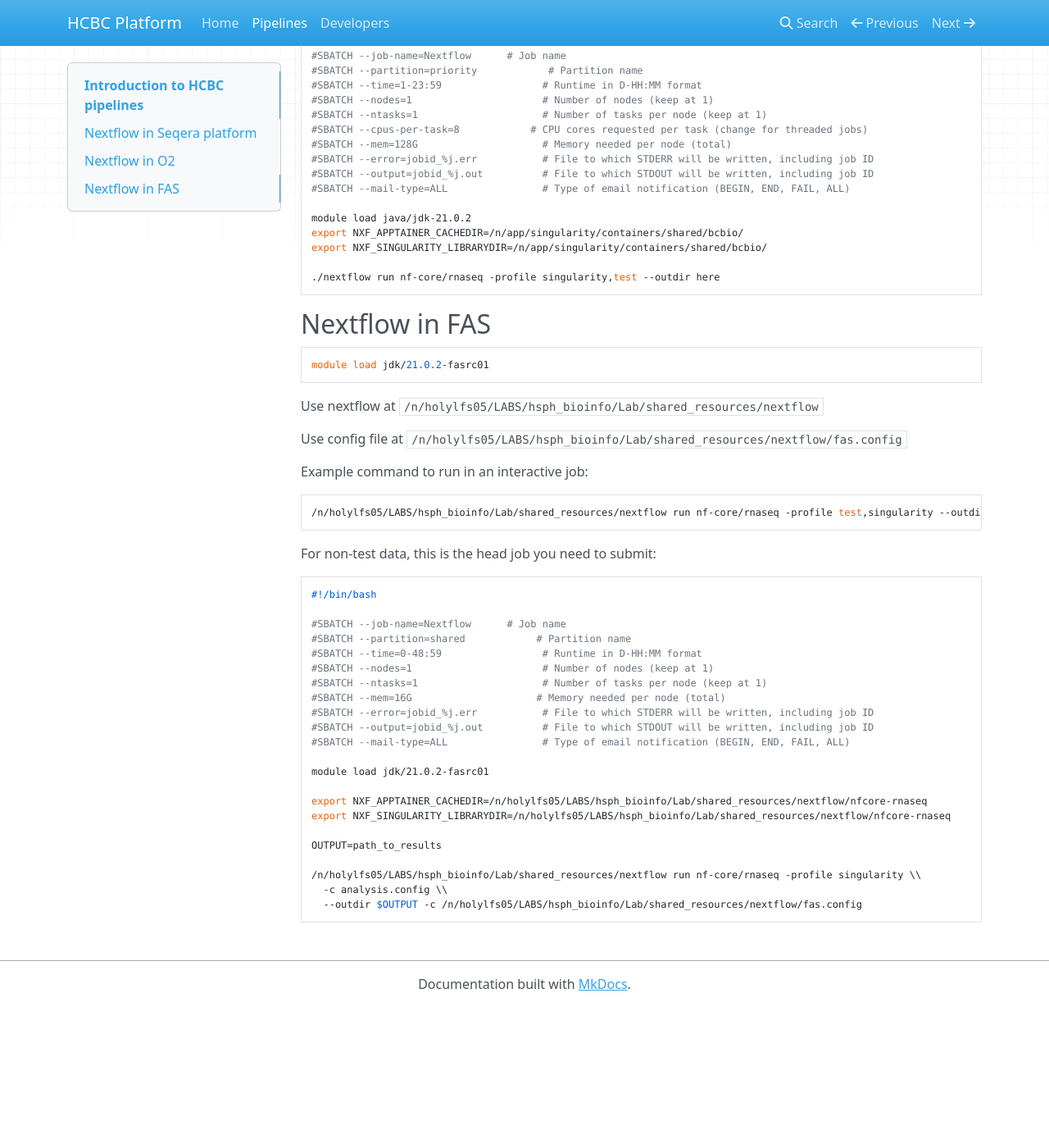
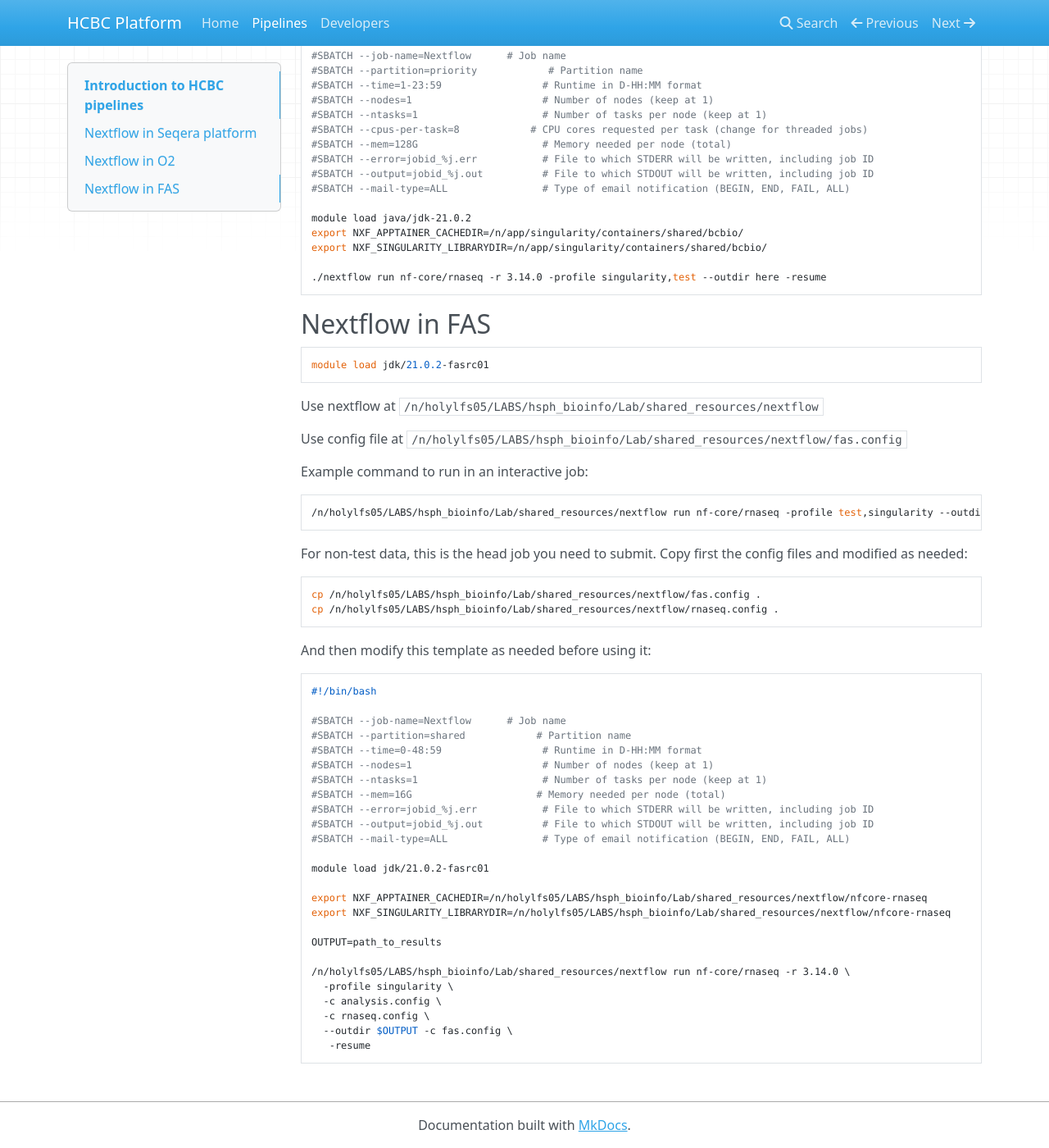
Before and after one commit to upendrabhattarai/test, an MkDocs documentation site: the page built from docs/pipelines.md, in a window 1280 px wide and 1400 px high, scrolled down 871 px. Shown: the whole window at 82% size. Built offline with MkDocs 1.6.1, drawn with Linux system fonts in a browser that asks for light colours; nearby versions of some CDN libraries; before the commit the page ends 2099 px from its top, so only the background shows below that.

````diff
--- a/docs/pipelines.md
+++ b/docs/pipelines.md
@@ -49,7 +49,7 @@ module load java/jdk-21.0.2
 export NXF_APPTAINER_CACHEDIR=/n/app/singularity/containers/shared/bcbio/
 export NXF_SINGULARITY_LIBRARYDIR=/n/app/singularity/containers/shared/bcbio/
 
-./nextflow run nf-core/rnaseq -profile singularity,test --outdir here
+./nextflow run nf-core/rnaseq -r 3.14.0 -profile singularity,test --outdir here -resume
 ```
 
 ## Nextflow in FAS
@@ -69,8 +69,14 @@ Example command to run in an interactive job:
 /n/holylfs05/LABS/hsph_bioinfo/Lab/shared_resources/nextflow run nf-core/rnaseq -profile test,singularity --outdir tmp -c /n/holylfs05/LABS/hsph_bioinfo/Lab/shared_resources/nextflow/fas.config
 ```
 
-For non-test data, this is the head job you need to submit:
+For non-test data, this is the head job you need to submit. Copy first the config files and modified as  needed:
 
+```
+cp /n/holylfs05/LABS/hsph_bioinfo/Lab/shared_resources/nextflow/fas.config .
+cp /n/holylfs05/LABS/hsph_bioinfo/Lab/shared_resources/nextflow/rnaseq.config .
+```
+
+And then modify this template as needed before using it:
 
 ```
 #!/bin/bash
@@ -92,7 +98,10 @@ export NXF_SINGULARITY_LIBRARYDIR=/n/holylfs05/LABS/hsph_bioinfo/Lab/shared_reso
 
 OUTPUT=path_to_results
 
-/n/holylfs05/LABS/hsph_bioinfo/Lab/shared_resources/nextflow run nf-core/rnaseq -profile singularity \\
-  -c analysis.config \\
-  --outdir $OUTPUT -c /n/holylfs05/LABS/hsph_bioinfo/Lab/shared_resources/nextflow/fas.config
+/n/holylfs05/LABS/hsph_bioinfo/Lab/shared_resources/nextflow run nf-core/rnaseq -r 3.14.0 \
+  -profile singularity \
+  -c analysis.config \
+  -c rnaseq.config \
+  --outdir $OUTPUT -c fas.config \
+   -resume
 ```
````
Also changed, not shown: docs/index.md (+2 -1 lines).
